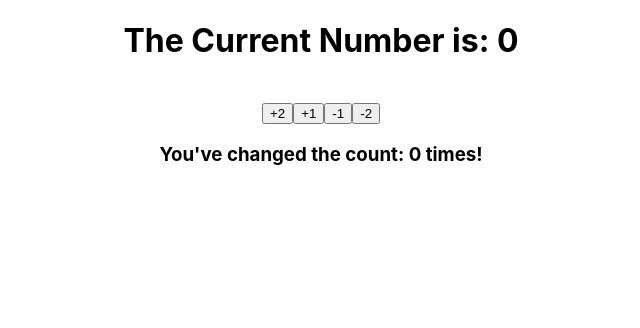
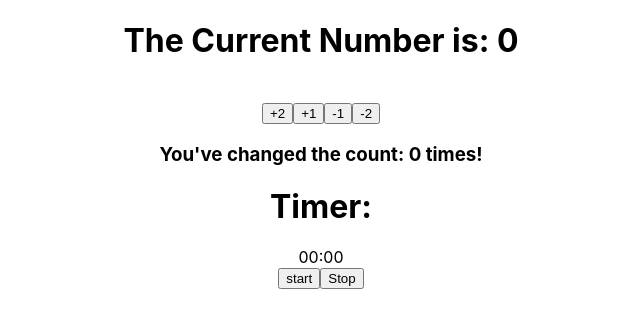
Before and after one commit to ColinV03/hooks-sandbox, a React (Create React App) app: page / in a window 1280 px wide. Shown: the top 328 px of the page, without its empty margins (319-959 px from the left). Built offline with nearby package versions, Linux system fonts and the light colour scheme.

Commit message:
added a stopwatch feature using useEffect hooks

```diff
--- a/package.json
+++ b/package.json
@@ -6,12 +6,16 @@
     "@testing-library/jest-dom": "^5.11.10",
     "@testing-library/react": "^11.2.6",
     "@testing-library/user-event": "^12.8.3",
+    "express": "^4.17.1",
+    "express-graphql": "^0.12.0",
+    "graphql": "^15.5.0",
     "react": "^17.0.2",
     "react-dom": "^17.0.2",
     "react-scripts": "4.0.3",
     "web-vitals": "^1.1.1"
   },
   "scripts": {
+    "devstart": "nodemon server.js",
     "start": "react-scripts start",
     "build": "react-scripts build",
     "test": "react-scripts test",
--- /dev/null
+++ b/server.js
@@ -0,0 +1,3 @@
+const express = require('express');
+const app = express();
+app.listen(5000., () => console.log('server running'))
--- a/src/App.js
+++ b/src/App.js
@@ -1,11 +1,15 @@
 // import logo from './logo.svg';
 import './App.css';
 import Counter from "./Components/Counter";
+import Stopwatch from "./Components/Stopwatch"
+
 
 function App() {
   return (
     <div className="App">
       <Counter />
+      <Stopwatch/>
+
     </div>
   );
 }
--- a/src/Components/Counter.js
+++ b/src/Components/Counter.js
@@ -1,31 +1,48 @@
-import React, { useState,useEffect } from "react";
+import React, { useState} from "react";
 
 function Counter() {
   const [count, setCount] = useState(0)
   const [times, setTimes] = useState(0)
+  // const [seconds, setSeconds] = useState(0)
+
 
 
   function increment() {
-        setCount(count +1)
+    setCount(count + 1)
+    addToTimes();
   }
+
   function incrementTwo() {
+
     setCount(count + 2)
+    addToTimes();
   }
 
   function decrement() {
     setCount(count - 1);
+    addToTimes();
   }
+
   function decrementTwo() {
     setCount(count - 2);
+    addToTimes();
   }
+
+  // function timer() {
+  //   setSeconds(seconds + 1)
+  // }
+
+
   function addToTimes() {
     setTimes(times + 1);
   }
 
 
+  // useEffect(() => {
+  //   addToTimes();
+  // })
 
-  useEffect(addToTimes, [count])
-
+  // useEffect(() => { <h3> Youve been on this page: {seconds}</h3> });
 
     return (
       <div>
@@ -36,7 +53,8 @@ function Counter() {
         <button onClick={decrement}> -1</button>
         <button onClick={decrementTwo}> -2</button>
 
-        <h3> You've changed the count: {times -1} times! </h3>
+        <h3> You've changed the count: {times === 0 ? 0 : times } times! </h3>
+
       </div>
     );
 }
--- /dev/null
+++ b/src/Components/FetchUser.js
@@ -0,0 +1,6 @@
+export default function FetchUser(){
+    fetch('https://swapi.dev/api/people/1/', result => result.json())
+    console.log(result);
+
+
+}
--- /dev/null
+++ b/src/Components/Stopwatch.js
@@ -0,0 +1,57 @@
+import React, { useState, useEffect } from 'react'
+
+
+
+export default function Stopwatch() {
+
+    const [minutes, setminutes] = useState('00')
+    const [seconds, setseconds] = useState('00')
+    const [isActive, setisActive] = useState(false);
+    const [counter, setcounter] = useState(0);
+
+
+        useEffect(() => {
+            let intervalId;
+            if (isActive) {
+                intervalId = setInterval(() => {
+
+                    const secondCounter = counter % 60;
+                    const minuteCounter = Math.floor(counter / 60)
+
+
+                    const computedSecond = String(secondCounter).length === 1 ? `0${secondCounter}` : secondCounter;
+                    const computedMinute = String(minuteCounter).length === 1 ? `0${minuteCounter}` : minuteCounter;
+
+
+                    setseconds(computedSecond);
+                    setminutes(computedMinute);
+
+                    setcounter(counter => counter + 1);
+                }, 1000)
+
+                return () => clearInterval(intervalId);
+            }
+        }, [isActive, counter])
+
+        const  stopTimer = () => {
+                setisActive(false);
+                setcounter(0);
+                setseconds('00');
+                setminutes('00')
+            }
+
+            return (
+                <div className="Container">
+                    <div className="timer">
+                        <h1> Timer: </h1>
+                        <span> {minutes}</span>
+                        <span>:</span>
+                        <span>{seconds}</span>
+                    </div>
+                    <div className="controls">
+                        <button className="startButton" onClick={() => setisActive(!isActive)}> {isActive ? "pause" : "start"}</button>
+                        <button className="stopButton" onClick={() => stopTimer()}> Stop</button>
+                    </div>
+                </div>
+            );
+        }
```
Also changed, not shown: 1 other file (tests, documents, lock files or other folders). Lines whose indentation alone changed are shown as unchanged.
